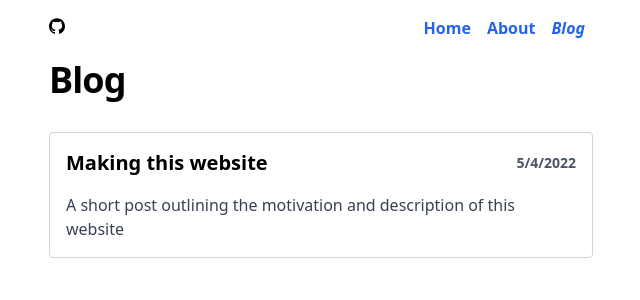
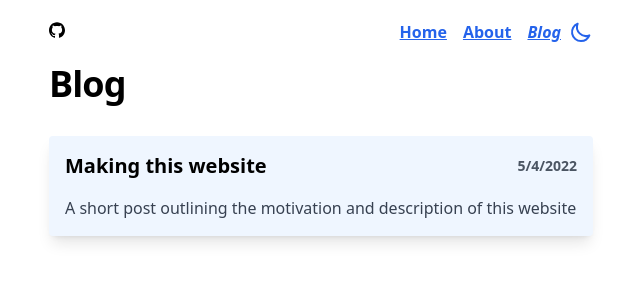
Before and after one commit to leow93/website, a Next.js app: page /posts in a window 1280 px wide. Shown: the top 300 px of the page, without its empty margins (319-959 px from the left). Built offline with nearby package versions, Linux system fonts and the light colour scheme.

Commit message:
feat: dark mode

```diff
--- a/components/card.tsx
+++ b/components/card.tsx
@@ -9,16 +9,21 @@ interface Props {
   href?: string;
 }
 
-const className = 'flex flex-col w-full border rounded border-gray-300 p-4';
+const className =
+  'flex flex-col w-full rounded shadow-lg p-4 bg-blue-50 dark:bg-slate-600';
 
 const Card = (props: PropsWithChildren<Props>) => {
   const children = (
     <>
       <div className="flex items-center justify-between">
-        <h2 className="text-xl font-bold">{props.title}</h2>
-        <h3 className="text-sm text-gray-600 font-bold">{props.header}</h3>
+        <h2 className="text-xl dark:text-slate-50 font-bold">{props.title}</h2>
+        <h3 className="text-sm text-gray-600 dark:text-slate-100 font-bold">
+          {props.header}
+        </h3>
       </div>
-      <p className="text-gray-700 mt-4">{props.description}</p>
+      <p className="text-gray-700 dark:text-stone-50 mt-4">
+        {props.description}
+      </p>
     </>
   );
   return props.href ? (
--- a/components/layout.tsx
+++ b/components/layout.tsx
@@ -1,7 +1,13 @@
 import { PropsWithChildren } from 'react';
 
+const darkBg = 'dark:bg-slate-800';
+
 const Layout = ({ children }: PropsWithChildren<any>) => {
-  return <div className="max-w-xl px-4 mt-3 mb-6 mx-auto">{children}</div>;
+  return (
+    <div className={`bg-white ${darkBg}`} style={{ height: '100vh' }}>
+      <div className="max-w-xl px-4 py-4 mx-auto">{children}</div>
+    </div>
+  );
 };
 
 export default Layout;
--- a/components/link.tsx
+++ b/components/link.tsx
@@ -5,7 +5,7 @@ interface Props {
 }
 export const Link = ({ href, text }: Props) => (
   <NextLink href={href}>
-    <a className="text-blue-600 font-bold hover:text-blue-700 hover:underline">
+    <a className="text-blue-600 dark:text-slate-50 font-bold box-border max-w-xs hover:text-blue-700 underline hover:no-underline">
       {text}
     </a>
   </NextLink>
--- a/components/navbar.tsx
+++ b/components/navbar.tsx
@@ -1,5 +1,6 @@
 import Image from 'next/image';
-import { useEffect, useState } from 'react';
+import { useContext, useEffect, useState } from 'react';
+import { ThemeContext, useTheme } from '../hooks/useTheme';
 import { Link } from './link';
 
 interface Props {
@@ -59,6 +60,45 @@ const Github = () => (
 //   </a>
 // );
 
+const ThemeToggle = () => {
+  const { theme, setTheme } = useContext(ThemeContext);
+  console.log('theme', theme);
+
+  return theme === 'light' ? (
+    <svg
+      onClick={() => setTheme('dark')}
+      xmlns="http://www.w3.org/2000/svg"
+      className="h-6 w-6 cursor-pointer"
+      fill="none"
+      viewBox="0 0 24 24"
+      stroke="#2563EB"
+    >
+      <path
+        strokeLinecap="round"
+        strokeLinejoin="round"
+        strokeWidth={2}
+        d="M20.354 15.354A9 9 0 018.646 3.646 9.003 9.003 0 0012 21a9.003 9.003 0 008.354-5.646z"
+      />
+    </svg>
+  ) : (
+    <svg
+      onClick={() => setTheme('light')}
+      xmlns="http://www.w3.org/2000/svg"
+      className="h-6 w-6 cursor-pointer"
+      fill="none"
+      viewBox="0 0 24 24"
+      stroke="white"
+    >
+      <path
+        strokeLinecap="round"
+        strokeLinejoin="round"
+        strokeWidth={2}
+        d="M9.663 17h4.673M12 3v1m6.364 1.636l-.707.707M21 12h-1M4 12H3m3.343-5.657l-.707-.707m2.828 9.9a5 5 0 117.072 0l-.548.547A3.374 3.374 0 0014 18.469V19a2 2 0 11-4 0v-.531c0-.895-.356-1.754-.988-2.386l-.548-.547z"
+      />
+    </svg>
+  );
+};
+
 const Navbar = () => {
   return (
     <div className="flex items-center justify-between w-full">
@@ -70,6 +110,7 @@ const Navbar = () => {
         <Item href="/" name="Home" exact />
         <Item href="/about" name="About" exact />
         <Item href="/posts" name="Blog" />
+        <ThemeToggle />
       </div>
     </div>
   );
--- /dev/null
+++ b/hooks/useTheme.ts
@@ -0,0 +1,18 @@
+import React, { useState } from 'react';
+
+type Theme = 'light' | 'dark';
+interface ThemeContext {
+  theme: Theme;
+  setTheme: (t: Theme) => void;
+}
+
+const initialValue: ThemeContext = {
+  theme: 'light',
+  setTheme: () => {},
+};
+
+export const ThemeContext = React.createContext(initialValue);
+export const ThemeProvider = ThemeContext.Provider;
+export const useTheme = () => {
+  return useState<Theme>('light');
+};
--- a/pages/_app.tsx
+++ b/pages/_app.tsx
@@ -1,8 +1,21 @@
 import '../styles/globals.css';
 import type { AppProps } from 'next/app';
+import { ThemeProvider, useTheme } from '../hooks/useTheme';
 
 function MyApp({ Component, pageProps }: AppProps) {
-  return <Component {...pageProps} />;
+  const [theme, setTheme] = useTheme();
+  return (
+    <ThemeProvider
+      value={{
+        theme,
+        setTheme,
+      }}
+    >
+      <div className={theme}>
+        <Component {...pageProps} />
+      </div>
+    </ThemeProvider>
+  );
 }
 
 export default MyApp;
--- a/pages/about.tsx
+++ b/pages/about.tsx
@@ -8,8 +8,12 @@ const About = () => (
       <title>About</title>
     </Head>
     <Navbar />
-    <h1 className="text-4xl font-extrabold tracking-tight my-4">About</h1>
-    <h2 className="text-2xl font-bold">Under construction 🔨</h2>
+    <h1 className="text-4xl dark:text-slate-50 font-extrabold tracking-tight my-4">
+      About
+    </h1>
+    <h2 className="text-2xl dark:text-slate-50 font-bold">
+      Under construction 🔨
+    </h2>
   </Layout>
 );
 
--- a/pages/index.tsx
+++ b/pages/index.tsx
@@ -29,14 +29,14 @@ const Home: NextPage = () => {
       <Navbar />
       <header className="flex flex-col items-center">
         <MyFace />
-        <h1 className="text-4xl font-extrabold tracking-tight my-4">
+        <h1 className="text-4xl dark:text-slate-50 font-extrabold tracking-tight my-4">
           Leo Wheelan
         </h1>
       </header>
 
       <main className="flex flex-col justify-center align-center">
-        <section className="text-xl">
-          <p className="text-center">
+        <section className="text-xl dark:text-slate-50">
+          <p className="text-center dark:text-slate-50">
             Hello, welcome to my website. I&apos;m a software engineer currently
             working at <Link href="https://birdie.care" text="Birdie" />.
           </p>
--- a/pages/posts/index.tsx
+++ b/pages/posts/index.tsx
@@ -33,7 +33,9 @@ const Posts = () => {
         <title>Blog</title>
       </Head>
       <Navbar />
-      <h1 className="text-4xl font-extrabold tracking-tight mt-4 mb-8">Blog</h1>
+      <h1 className="text-4xl dark:text-slate-50 font-extrabold tracking-tight mt-4 mb-8">
+        Blog
+      </h1>
       {loading && <h4>Loading...</h4>}
       {p.map((post) => (
         <NextLink passHref key={post.path} href={`/posts/${post.path}`}>
--- a/pages/posts/making-this-website.tsx
+++ b/pages/posts/making-this-website.tsx
@@ -20,17 +20,19 @@ const FirstPost: NextPage = () => {
         <title>{post.title}</title>
       </Head>
       <Navbar />
-      <h1 className="text-4xl font-extrabold tracking-tight my-4">
+      <h1 className="text-4xl dark:text-slate-50 font-extrabold tracking-tight my-4">
         {post.title}
       </h1>
       <div className="flex items-center justify-between">
-        <h4 className="text-gray-500 font-mono">
+        <h4 className="text-gray-500 dark:text-slate-100 font-mono">
           Published on {new Date(post.publishedDate).toLocaleDateString()}
         </h4>
       </div>
 
-      <h2 className="text-2xl font-bold mt-4 mb-2">Motivation</h2>
-      <p>
+      <h2 className="text-2xl dark:text-slate-50 font-bold mt-4 mb-2">
+        Motivation
+      </h2>
+      <p className="dark:text-slate-50">
         Despite being a software engineer for around 6 years, I&apos;d never
         actually deployed a website from scratch before. I saw this as a
         learning opportunity! I also sometimes enjoy writing articles and hope
@@ -39,17 +41,17 @@ const FirstPost: NextPage = () => {
 
       <hr className="my-4" />
 
-      <p className="my-1">
+      <p className="my-1 dark:text-slate-50">
         I acquired the domain through{' '}
         <Link href="https://www.namecheap.com/" text="Namecheap" />.
       </p>
 
-      <p className="my-2">
+      <p className="my-2 dark:text-slate-50">
         Then I used <Link href="https://www.netlify.com/" text="Netlify" /> to
         cover my hosting needs.
       </p>
 
-      <p className="my-2">
+      <p className="my-2 dark:text-slate-50">
         The content itself is built using{' '}
         <Link href="https://nextjs.org/" text="NextJS" /> and{' '}
         <Link href="https://v2.tailwindcss.com" text="Tailwind" />.
--- a/tailwind.config.js
+++ b/tailwind.config.js
@@ -1,6 +1,6 @@
 module.exports = {
   purge: ['./pages/**/*.{js,ts,jsx,tsx}', './components/**/*.{js,ts,jsx,tsx}'],
-  darkMode: false, // or 'media' or 'class'
+  darkMode: 'class', // or 'media' or 'class'
   theme: {
     extend: {},
   },
```
